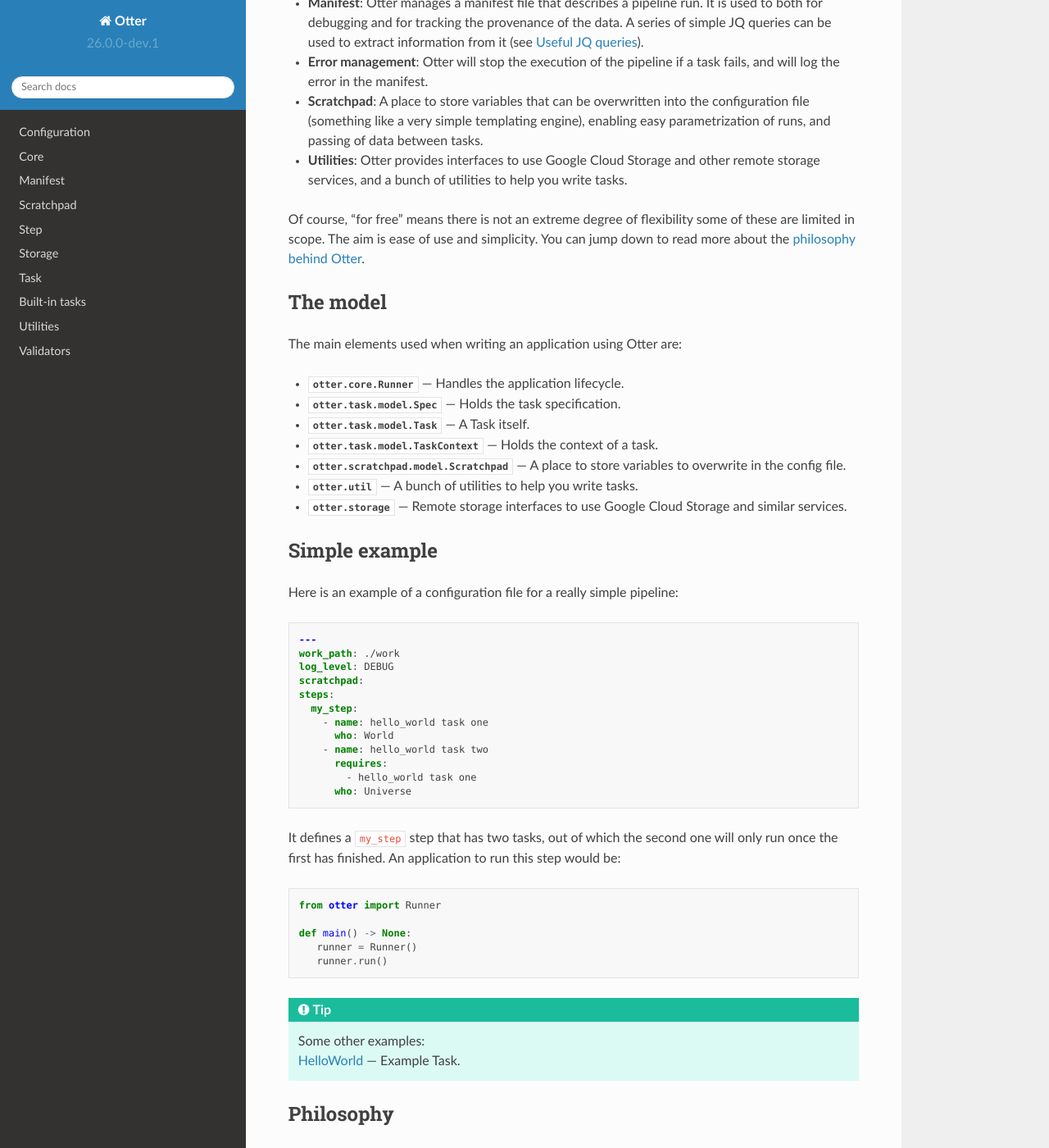
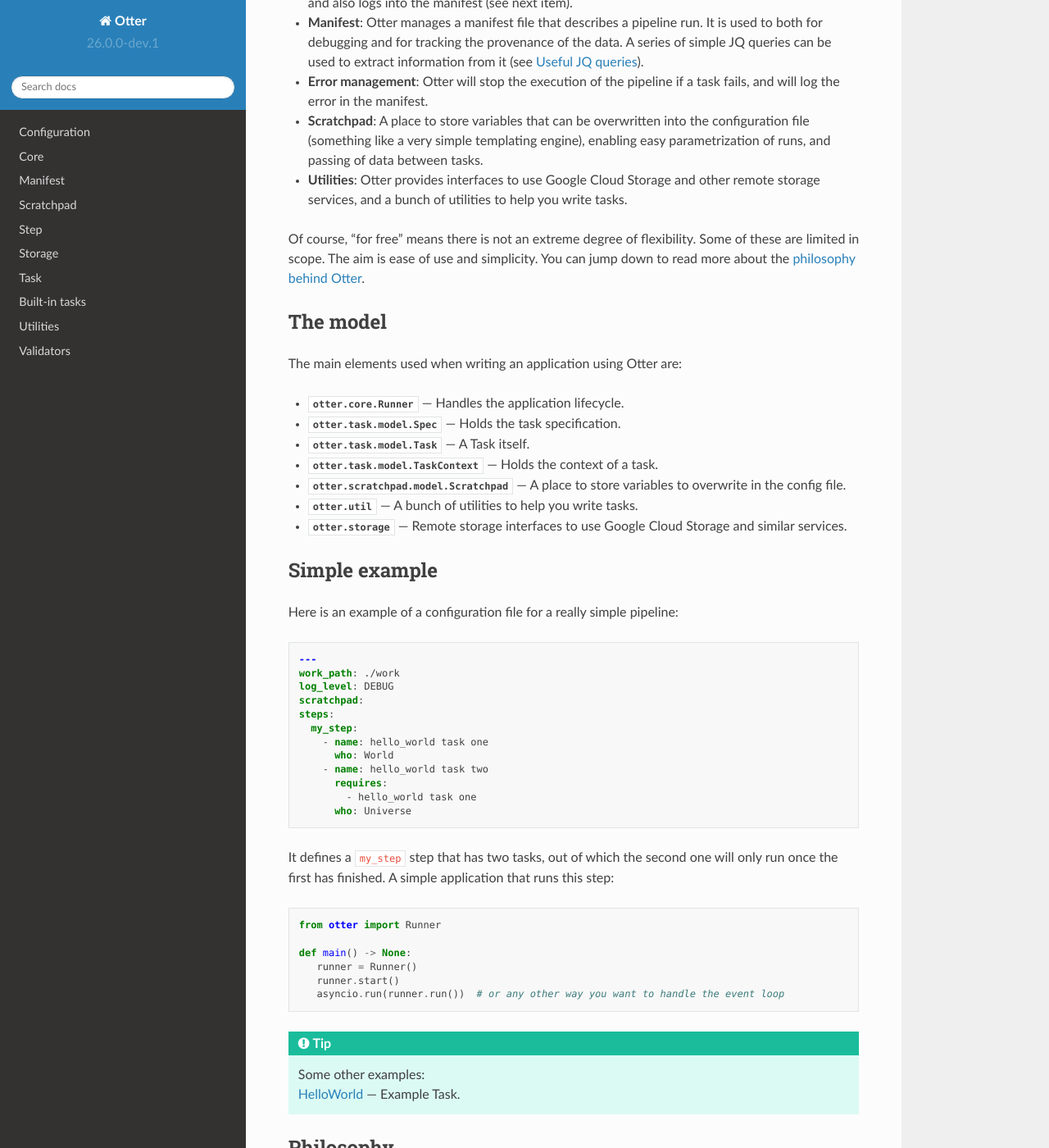
Before and after one commit to opentargets/otter, a Sphinx documentation site: the page built from docs/source/index.rst, in a window 1280 px wide and 1400 px high, scrolled down 784 px. Shown: the whole window at 82% size. Built offline with Sphinx 7.4.7 and the Read the Docs theme 3.1.0, drawn with Linux system fonts in a browser that asks for light colours; some of the changed text lies outside the part shown.

Commit message:
update docs

```diff
--- a/docs/source/index.rst
+++ b/docs/source/index.rst
@@ -46,6 +46,8 @@ This is a list of what you get *for free* by using Otter:
 - **Parallel execution**: Tasks are run in parallel, and Otter will take care
   of the dependency planning.
 
+- **Async** supported: Tasks can be either sync or async.
+
 - **Declarative configuration**: Steps are described in a YAML file, as list of
   tasks with different specifications. The task themselves are implemented in
   Python enabling a lot of flexibility.
@@ -69,8 +71,8 @@ This is a list of what you get *for free* by using Otter:
 - **Utilities**: Otter provides interfaces to use Google Cloud Storage and other
   remote storage services, and a bunch of utilities to help you write tasks.
 
-Of course, "for free" means there is not an extreme degree of flexibility some of
-these are limited in scope. The aim is ease of use and simplicity. You can jump
+Of course, "for free" means there is not an extreme degree of flexibility. Some
+of these are limited in scope. The aim is ease of use and simplicity. You can jump
 down to read more about the :ref:`philosophy behind Otter <otter.philosophy>`.
 
 
@@ -112,7 +114,7 @@ Here is an example of a configuration file for a really simple pipeline:
 
 
 It defines a ``my_step`` step that has two tasks, out of which the second one will
-only run once the first has finished. An application to run this step would be:
+only run once the first has finished. A simple application that runs this step:
 
 .. code-block:: python
 
@@ -120,7 +122,8 @@ only run once the first has finished. An application to run this step would be:
 
    def main() -> None:
       runner = Runner()
-      runner.run()
+      runner.start()
+      asyncio.run(runner.run())  # or any other way you want to handle the event loop
 
 .. tip::
    | Some other examples:
```
